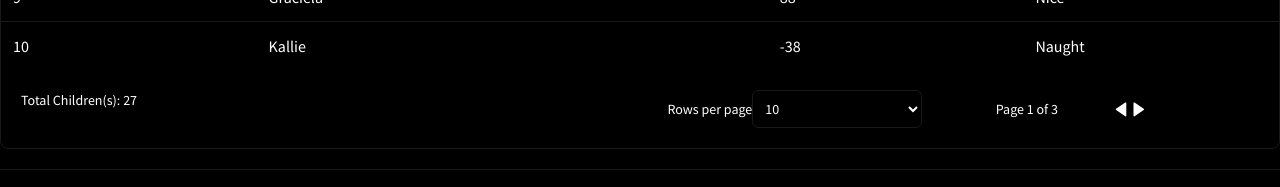
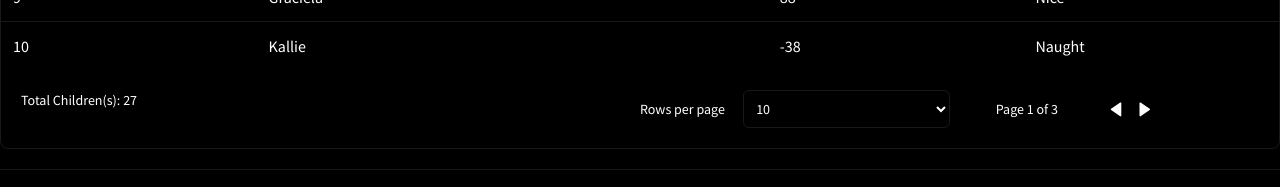
Before and after one commit to ImalKesara/advent-of-svelte, a SvelteKit app: page /day1 in a window 1280 px wide. Shown: the part 815-1002 px from the top of the page. Built offline with nearby package versions, Linux system fonts and the light colour scheme.

Commit message:
Pagination bar center

```diff
--- a/src/routes/(dashbaord)/day1/+page.svelte
+++ b/src/routes/(dashbaord)/day1/+page.svelte
@@ -206,7 +206,7 @@
 					placeholder="Filter name"
 				/>
 				<div
-					class="col-span-1 flex items-center justify-around gap-0 rounded-full border-2 border-dotted border-bgrey px-2 hover:bg-bgrey"
+					class="col-span-2 flex items-center justify-around gap-0 rounded-full border-2 border-dotted border-bgrey px-2 hover:bg-bgrey md:col-span-1"
 				>
 					<button
 						on:click={() => {
--- a/src/routes/(dashbaord)/day1/Pagination.svelte
+++ b/src/routes/(dashbaord)/day1/Pagination.svelte
@@ -22,11 +22,11 @@
 	}
 </script>
 
-<div class="grid grid-cols-2 p-5">
+<div class="grid grid-cols-2 gap-5 p-5 md:gap-0">
 	<div class="col-span-2 text-center text-sm md:col-span-1 md:text-left">
 		Total Children(s): <span class="font-thin">{copyPersons.length}</span>
 	</div>
-	<div class=" grid grid-cols-12 place-items-center text-sm">
+	<div class="col-span-2 grid grid-cols-12 items-center gap-3 text-sm md:col-span-1 md:gap-0">
 		<div class=" col-span-12 justify-center md:col-span-6">
 			<div class="grid grid-cols-3 items-center">
 				<p>Rows per page</p>
@@ -42,7 +42,7 @@
 			</div>
 		</div>
 		<div class="col-span-12 text-center md:col-span-3">Page {currentPage} of {totalPages}</div>
-		<div class="grid grid-cols-2">
+		<div class="grid grid-cols-2 place-items-center gap-5 md:gap-1">
 			<button on:click={decrease}><Leftarrow /></button>
 			<button on:click={increase}><Rightarrow /></button>
 		</div>
```
